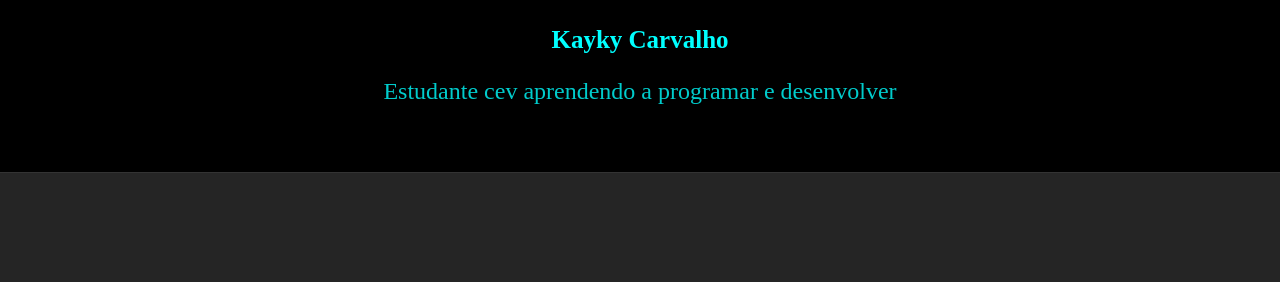
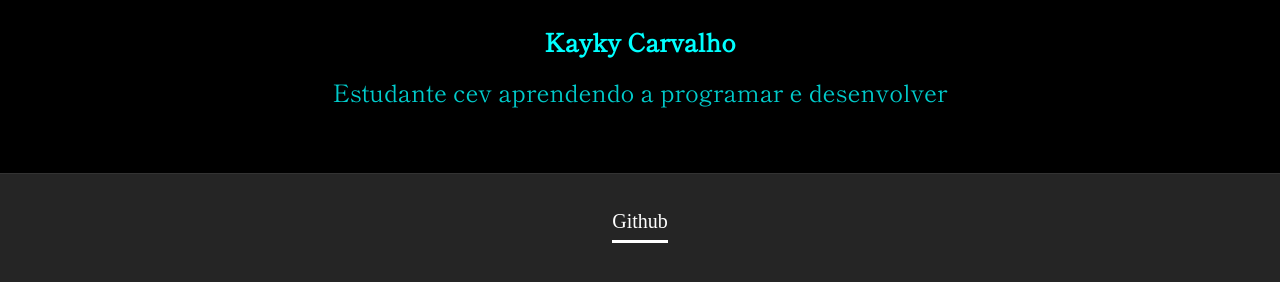
Before and after one commit to testeafk/html, a plain HTML site: page portifolio/index.html in a window 1280 px wide. Shown: the part 426-708 px from the top of the page. Drawn offline with Linux system fonts and the light colour scheme.

Commit message:
update4
update4 - 15/04/2025

```diff
--- a/portifolio/index.html
+++ b/portifolio/index.html
@@ -9,7 +9,7 @@
 
     <header>
         <div class="links">
-        <a href="http://www.github.com/testeafk">Github</a>
+        <a href="http://www.github.com/testeafk" target="_blank">Github</a>
         </div>
         <div id="box">
 
@@ -20,7 +20,9 @@
         </div>
     </header>
 <body>
-
+<div id="links-footer"  class="links">
+    <a href="http://www.github.com/testeafk" target="_blank">Github</a>
+    </div>
 </body>
 
 </html>
--- a/portifolio/style.css
+++ b/portifolio/style.css
@@ -13,10 +13,10 @@ body{
         border-bottom: 1px solid #333;
         text-align: center;
     }
-    header div {
+    .links {
         text-align: center; /* Alinhamento no meio do header */
     }
-    header div a {
+    .links a{
         color: white; /* a cor do texto*/
         font-size: 20px; /* tamanho da fonte*/
         line-height: 30px; /* espaçamento da linha do texto*/
@@ -28,13 +28,14 @@ body{
         font-style: normal;
                                  }
                 }
-header div a:hover { /* seleção de modo quando o mouse passar por cima "hover" */
+.links a:hover { /* seleção de modo quando o mouse passar por cima "hover" */
 color: green; /* mudar para cor verde quando passar por cima */
 transition: color 700ms; /* fazer uma transição de cor por 700 ms */
 }
 #box {
     text-align: center; /* Alinhamento no meio do body */
     padding: 32px; /* distancia entre outros elementos */
+    font-family: "Shippori Mincho", serif;
 }
 #box img {
     border-radius: 50%; /* adiciona uma borda redonda a imagem */
@@ -55,3 +56,11 @@ transition: color 700ms; /* fazer uma transição de cor por 700 ms */
     opacity: 0.8; /* transparencia do elemento */
     color: aqua;
 }
+#links-footer{
+    padding-top: 32px;
+}
+#links-footer a{
+    padding-top: 32px;
+    padding-bottom: 8px;
+    border-bottom: 3px solid;
+}
```
